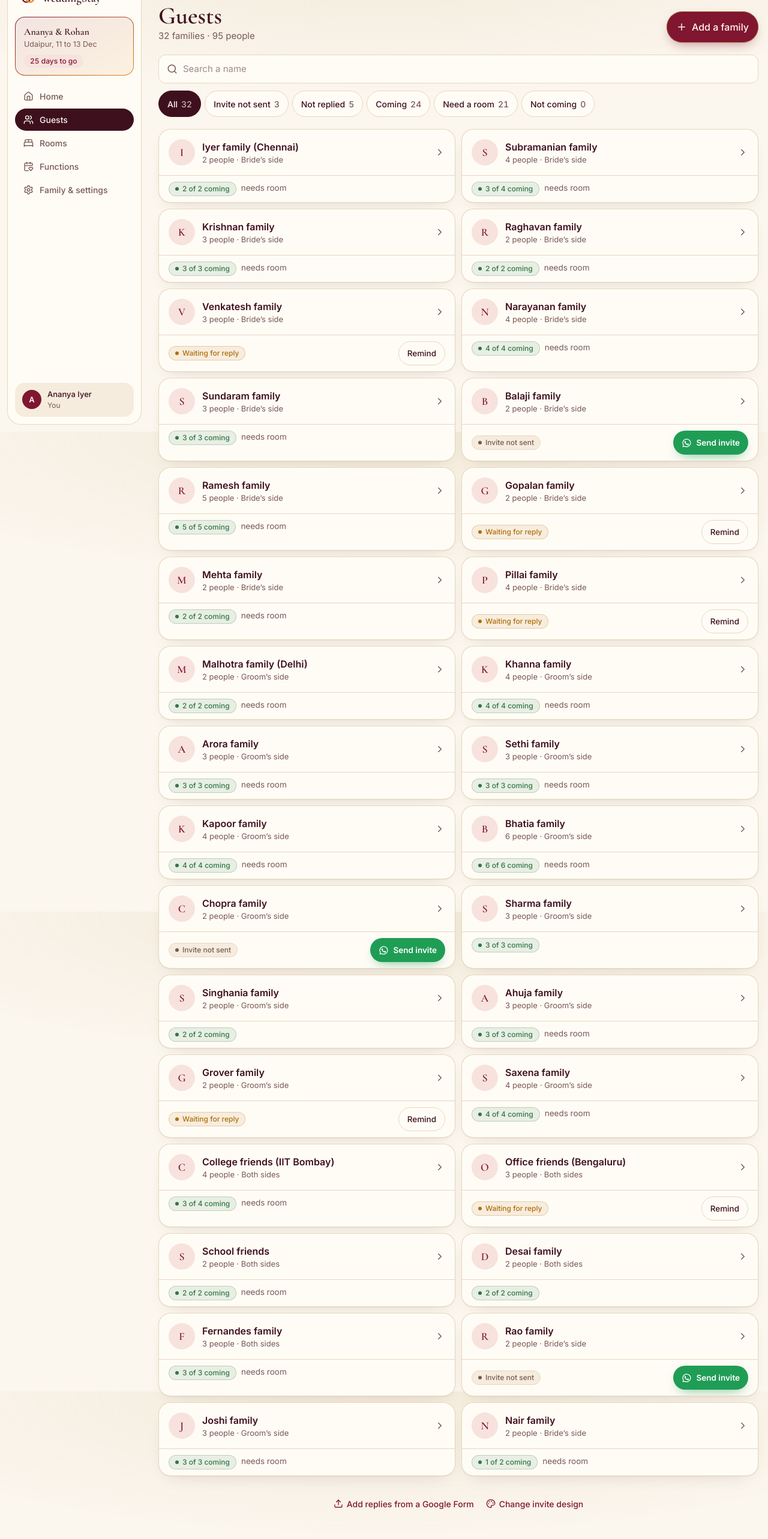
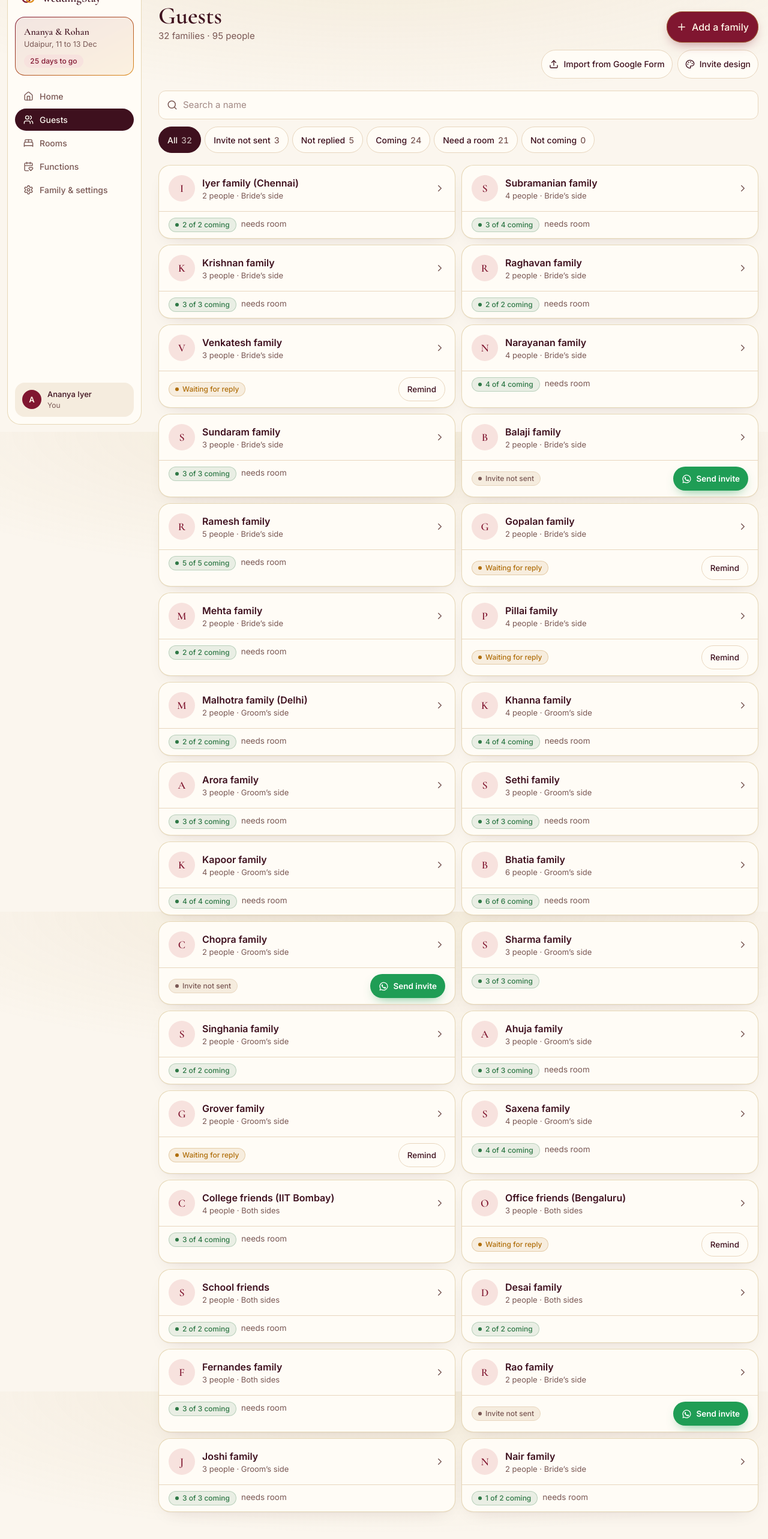
Before and after one commit to harsh6768/weddingstay, a React (Vite) app: page /#/app/guests in a window 1280 px wide. Shown: the part 80-2646 px from the top of the page at 60% size. Built offline with nearby package versions, Linux system fonts and the light colour scheme; the HTML template or start-up script is replaced by a standard one.

Commit message:
Move Google Form import and invite design to the top of Guests

```diff
--- a/src/pages/Guests.tsx
+++ b/src/pages/Guests.tsx
@@ -48,13 +48,12 @@ function GuestList({ onImport }: { onImport: () => void }) {
   if (fams.length === 0) {
     return (
       <>
-        <Header onAdd={() => setAdding(true)} sub="Nobody added yet" />
+        <Header onAdd={() => setAdding(true)} onImport={onImport} sub="Nobody added yet" />
         <section className="card mx-auto max-w-[560px] px-6 py-10 text-center">
           <div className="mx-auto grid h-16 w-16 place-items-center rounded-full bg-plumsoft text-plum"><Users size={30} /></div>
           <h2 className="mt-4 font-display text-[26px] font-semibold leading-tight">Add the families you’re inviting</h2>
           <p className="mx-auto mt-2 max-w-[38ch] text-[15px] text-muted">Add one family at a time: a name, whose side, and a WhatsApp number. They’ll fill in the rest themselves.</p>
           <button className="btn-primary mt-6 w-full !min-h-[52px] text-[16px]" onClick={() => setAdding(true)}><Plus size={18} /> Add a family</button>
-          <button className="btn-ghost mt-2.5 w-full !min-h-[48px]" onClick={onImport}><Upload size={16} /> I have replies in a Google Form</button>
         </section>
         <AddFamily open={adding} onClose={() => setAdding(false)} />
       </>
@@ -64,7 +63,7 @@ function GuestList({ onImport }: { onImport: () => void }) {
   const bulk = show === 'not-sent' || show === 'waiting' ? list : []
   return (
     <>
-      <Header onAdd={() => setAdding(true)} sub={`${fams.length} families · ${data.guests.length} people`} />
+      <Header onAdd={() => setAdding(true)} onImport={onImport} sub={`${fams.length} families · ${data.guests.length} people`} />
 
       <div className="mb-3 flex gap-2">
         <label className="relative flex-1">
@@ -116,10 +115,6 @@ function GuestList({ onImport }: { onImport: () => void }) {
       </ul>
       {list.length === 0 && <p className="mt-10 text-center text-[15px] text-muted">{show === 'waiting' || show === 'not-sent' ? 'Nobody here. Everyone has their invite and has replied. 🎉' : 'No families match.'}</p>}
 
-      <div className="mt-6 flex flex-wrap justify-center gap-x-5 gap-y-2 text-[14px]">
-        <button className="inline-flex min-h-[44px] items-center gap-1.5 font-medium text-plum" onClick={onImport}><Upload size={16} /> Add replies from a Google Form</button>
-        <Link to="/app/invitations/design" className="inline-flex min-h-[44px] items-center gap-1.5 font-medium text-plum"><Palette size={16} /> Change invite design</Link>
-      </div>
 
       <FamilySheet id={open} onClose={() => setOpen(null)} />
       <AddFamily open={adding} onClose={() => { setAdding(false); if (sp.get('add')) setSp({}, { replace: true }) }} />
@@ -128,14 +123,20 @@ function GuestList({ onImport }: { onImport: () => void }) {
   )
 }
 
-function Header({ onAdd, sub }: { onAdd: () => void; sub: string }) {
+function Header({ onAdd, onImport, sub }: { onAdd: () => void; onImport: () => void; sub: string }) {
   return (
-    <div className="mb-5 flex flex-wrap items-end justify-between gap-3">
-      <div>
-        <h1 className="font-display text-[34px] md:text-[40px] leading-[1.05] font-semibold">Guests</h1>
-        <p className="mt-0.5 text-[15px] text-muted">{sub}</p>
+    <div className="mb-5">
+      <div className="flex flex-wrap items-end justify-between gap-3">
+        <div>
+          <h1 className="font-display text-[34px] md:text-[40px] leading-[1.05] font-semibold">Guests</h1>
+          <p className="mt-0.5 text-[15px] text-muted">{sub}</p>
+        </div>
+        <button className="btn-primary w-full !min-h-[52px] text-[16px] sm:w-auto" onClick={onAdd}><Plus size={18} /> Add a family</button>
       </div>
-      <button className="btn-primary w-full !min-h-[52px] text-[16px] sm:w-auto" onClick={onAdd}><Plus size={18} /> Add a family</button>
+      <div className="mt-3 grid grid-cols-2 gap-2 sm:flex sm:justify-end">
+        <button className="btn-ghost !min-h-[48px] !px-3 text-[14px]" onClick={onImport}><Upload size={16} className="shrink-0" /> Import from Google Form</button>
+        <Link to="/app/invitations/design" className="btn-ghost !min-h-[48px] !px-3 text-[14px]"><Palette size={16} className="shrink-0" /> Invite design</Link>
+      </div>
     </div>
   )
 }
```
